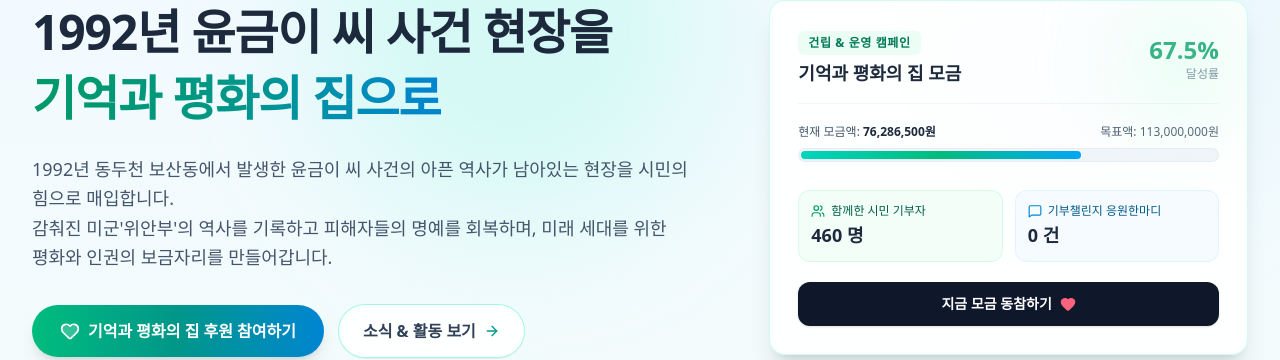
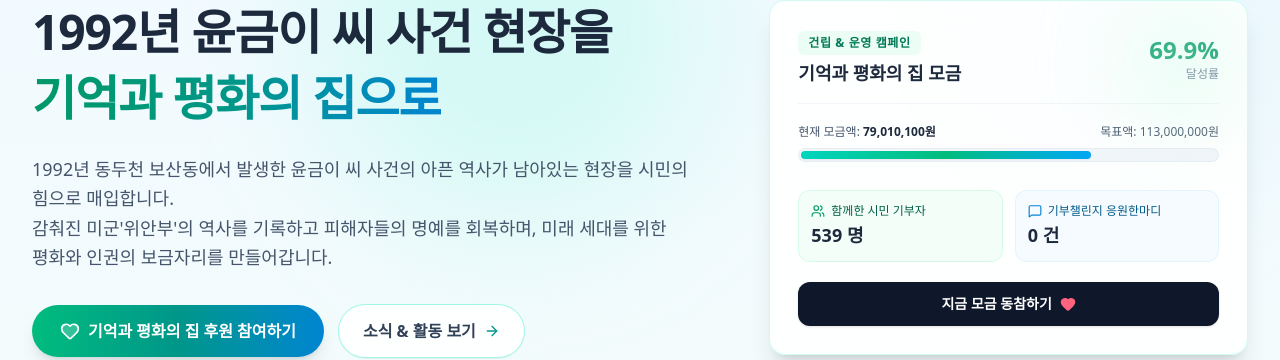
Before and after one commit to turrynoh1978-hub/peaceaction-kr, a React (Vite) app: page / in a window 1280 px wide. Shown: the part 199-559 px from the top of the page. Built offline with nearby package versions, Linux system fonts and the light colour scheme; no server answers; the database is empty.

Commit message:
chore: update campaign statistics
Reflect the latest donor count and total contribution amount for the ongoing campaign.

```diff
--- a/src/data/initialData.ts
+++ b/src/data/initialData.ts
@@ -2,8 +2,8 @@ import { CardNews, ArchiveItem, DonorRecord } from '../types';
 
 export const CAMPAIGN_STATS = {
   targetAmount: 113000000, // 1억 1,300만원
-  currentAmount: 76286500, // 7,628만 6,500원 (76,286,500원)
-  donorCount: 460, // 460명 (기존 439명 + 21명 추가)
+  currentAmount: 79010100, // 7,901만 100원 (79,010,100원)
+  donorCount: 539, // 539명 (기존 460명 + 79명 추가)
   daysLeft: 142,
   startDate: '2026-04-27',
   endDate: '2026-12-31'
```
